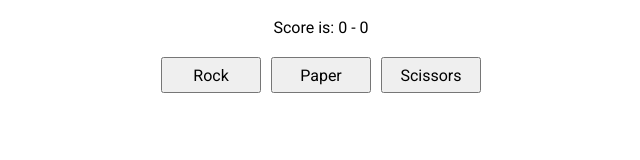
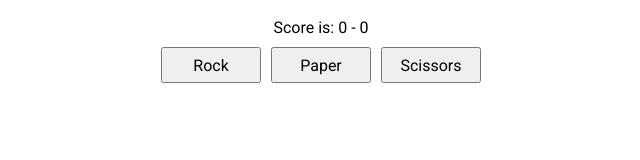
Before and after one commit to kkurniadi/rock-paper-scissors, a plain HTML site: page index.html in a window 1280 px wide. Shown: the whole page, without its empty margins (319-959 px from the left). Drawn offline with Linux system fonts and the light colour scheme.

Commit message:
Remove options div padding

```diff
--- a/styles.css
+++ b/styles.css
@@ -1,5 +1,15 @@
 * {
     font-family: "Roboto", sans-serif;
+}
+
+div {
+    text-align: center;
+    padding: 10px;
+    margin: 0 auto;
+}
+
+.options {
+    padding: 0px;
 }
 
 button {
@@ -8,9 +18,3 @@ button {
     width: 100px;
     font-size: medium;
 }
-
-div {
-    text-align: center;
-    padding: 10px;
-    margin: 0 auto;
-}
```
